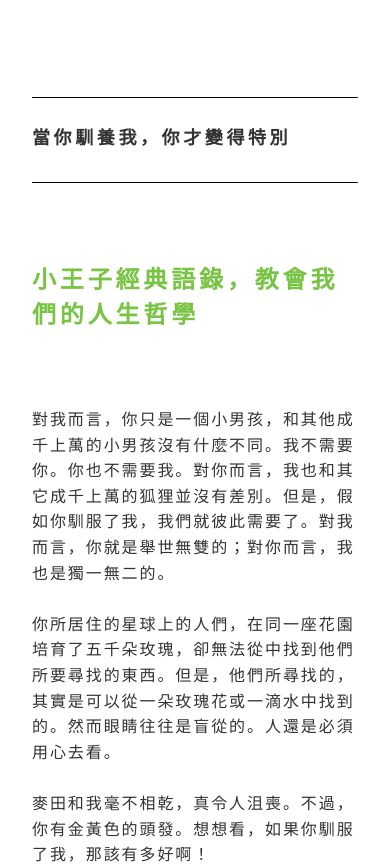
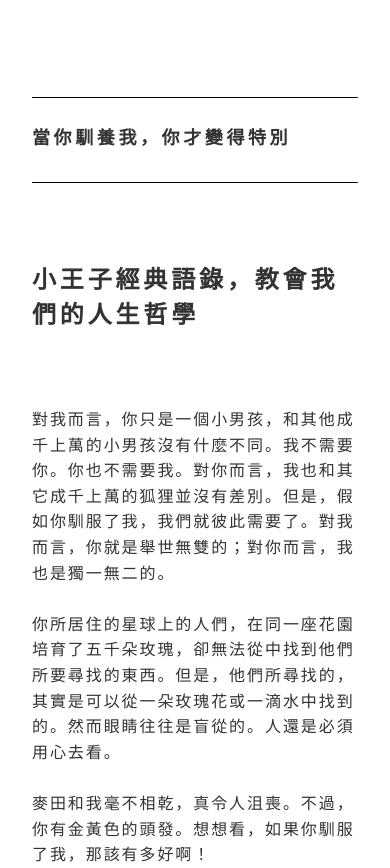
Before and after one commit to mmleelee/test-HTML, a website built with Parcel: page block-k3.html in a window 390 px wide. Shown: the top 868 px of the page. Built offline with nearby package versions, Linux system fonts and the light colour scheme.

Commit message:
Commit from TeleportHQ

```diff
--- a/block-k3.css
+++ b/block-k3.css
@@ -14,6 +14,7 @@
   overflow: hidden;
   align-items: center;
   flex-shrink: 0;
+  padding-top: 8rem;
   padding-left: 15rem;
   padding-right: 15rem;
   padding-bottom: 8rem;
@@ -227,7 +228,7 @@
     border-width: 0px;
   }
   .block-k3-text01 {
-    color: #ff0a0a;
+    color: var(--dl-color-default-gray1);
   }
   .block-k3-text02 {
     font-size: 24px;
@@ -258,7 +259,7 @@
     align-self: flex-start;
   }
   .block-k3-text01 {
-    color: #79c345;
+    color: var(--dl-color-default-gray1);
   }
   .block-k3-contentright {
     width: 100%;
```
